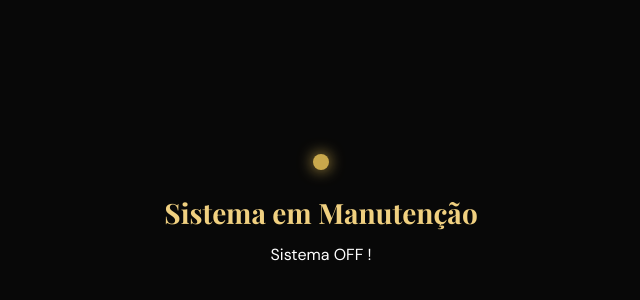
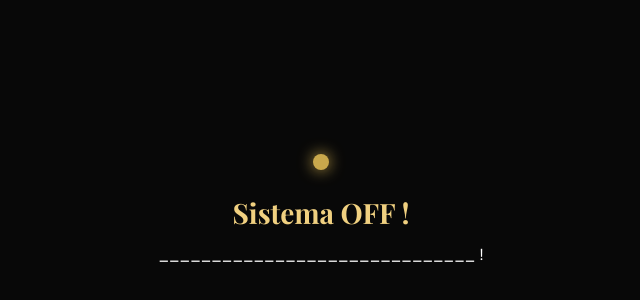
Before and after one commit to Murillooh/pedidos-master, a website: page public/index.html in a window 1280 px wide. Shown: the part 190-490 px from the top of the page, without its empty margins (319-959 px from the left). Drawn offline with nearby package versions, Linux system fonts and the light colour scheme.

Commit message:
Update index.html

```diff
--- a/public/index.html
+++ b/public/index.html
@@ -789,7 +789,7 @@
     const EM_MANUTENCAO = true;
     document.addEventListener("DOMContentLoaded", () => {
       if (EM_MANUTENCAO) {
-        document.body.innerHTML = ` <div style="height:100vh;display:flex;flex-direction:column;align-items:center;justify-content:center;background:var(--bg);color:var(--text);font-family:'DM Sans', sans-serif;text-align:center;padding:20px;" > <div style="width:16px;height:16px;background:var(--gold);border-radius:50%;box-shadow:0 0 15px var(--gold);margin-bottom:24px;" ></div> <h1 style="font-family:'Playfair Display', serif; margin:0;font-size:28px;color:var(--gold-light);" >Sistema em Manutenção</h1> <p style="color:var(--muted);margin-top:12px;max-width:400px;line-height:1.5;" >Sistema OFF !</p> </div> `;
+        document.body.innerHTML = ` <div style="height:100vh;display:flex;flex-direction:column;align-items:center;justify-content:center;background:var(--bg);color:var(--text);font-family:'DM Sans', sans-serif;text-align:center;padding:20px;" > <div style="width:16px;height:16px;background:var(--gold);border-radius:50%;box-shadow:0 0 15px var(--gold);margin-bottom:24px;" ></div> <h1 style="font-family:'Playfair Display', serif; margin:0;font-size:28px;color:var(--gold-light);" > Sistema OFF !</h1> <p style="color:var(--muted);margin-top:12px;max-width:400px;line-height:1.5;" >______________________________ !</p> </div> `;
       }
     });
   </script>
```
